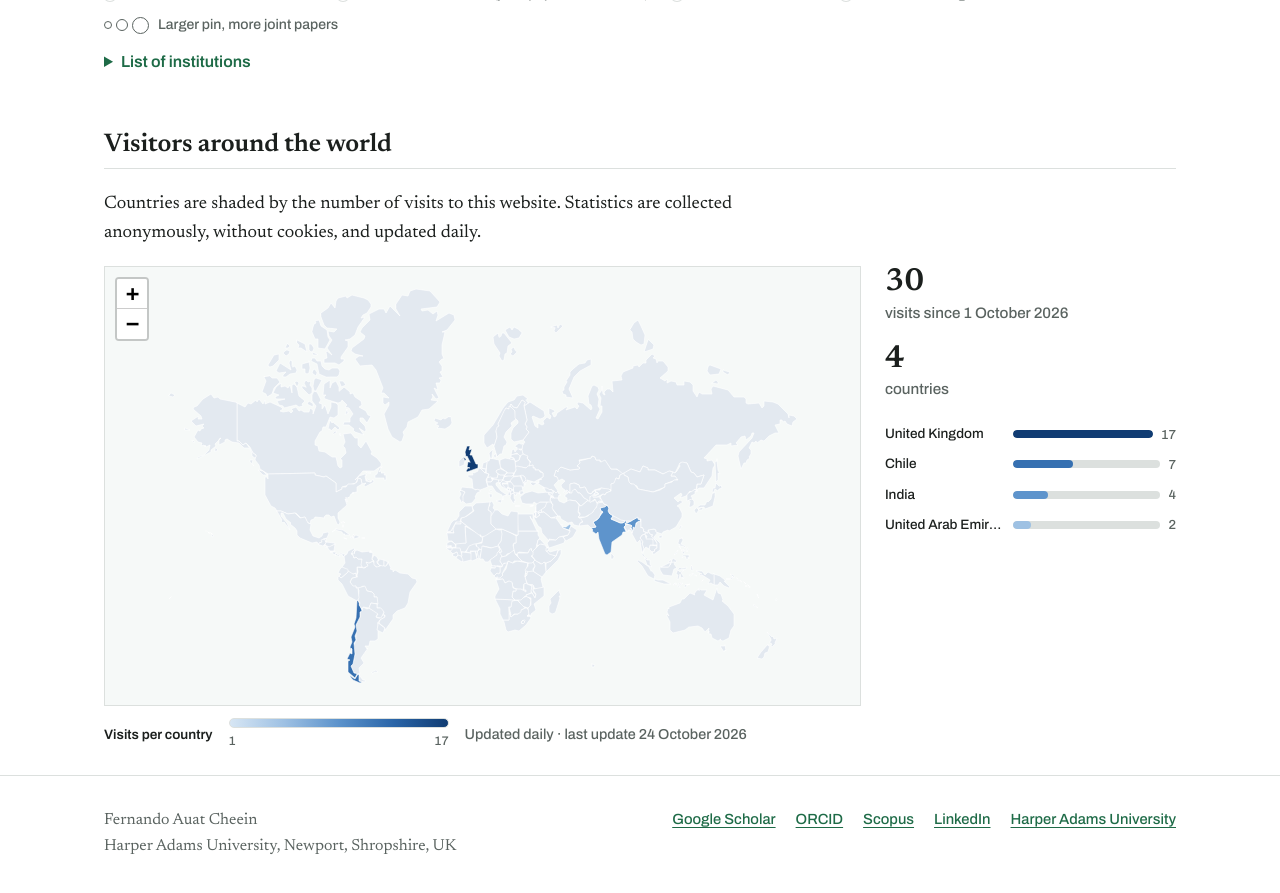
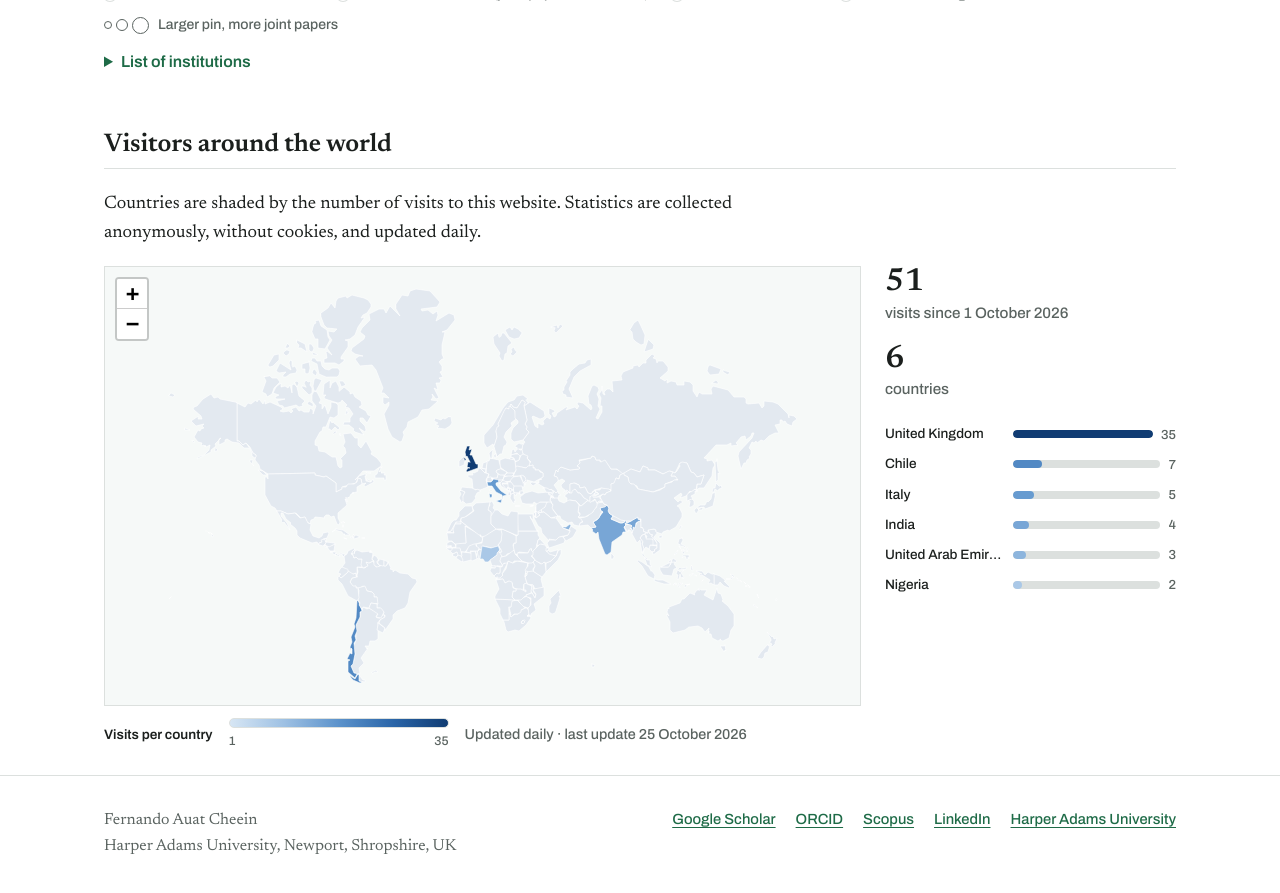
Before and after one commit to fauatcheein/fauatcheein, a Jekyll site: the page built from network.html, in a window 1280 px wide and 900 px high, scrolled down 968 px. Shown: the top 893 px of the window. Built offline with Jekyll 4.4.1, drawn with Linux system fonts in a browser that asks for light colours.

Commit message:
Update visitor statistics

```diff
--- a/_data/visitors.json
+++ b/_data/visitors.json
@@ -1,17 +1,21 @@
 {
-  "updated": "2026-10-24T05:41:11Z",
+  "updated": "2026-10-25T05:39:39Z",
   "since": "2026-10-01",
-  "total": 30,
+  "total": 51,
   "countries": {
-    "GB": 17,
+    "GB": 35,
     "CL": 7,
+    "IT": 5,
     "IN": 4,
-    "AE": 2
+    "AE": 3,
+    "NG": 2
   },
   "names": {
     "GB": "United Kingdom",
     "CL": "Chile",
+    "IT": "Italy",
     "IN": "India",
-    "AE": "United Arab Emirates"
+    "AE": "United Arab Emirates",
+    "NG": "Nigeria"
   }
 }
```
